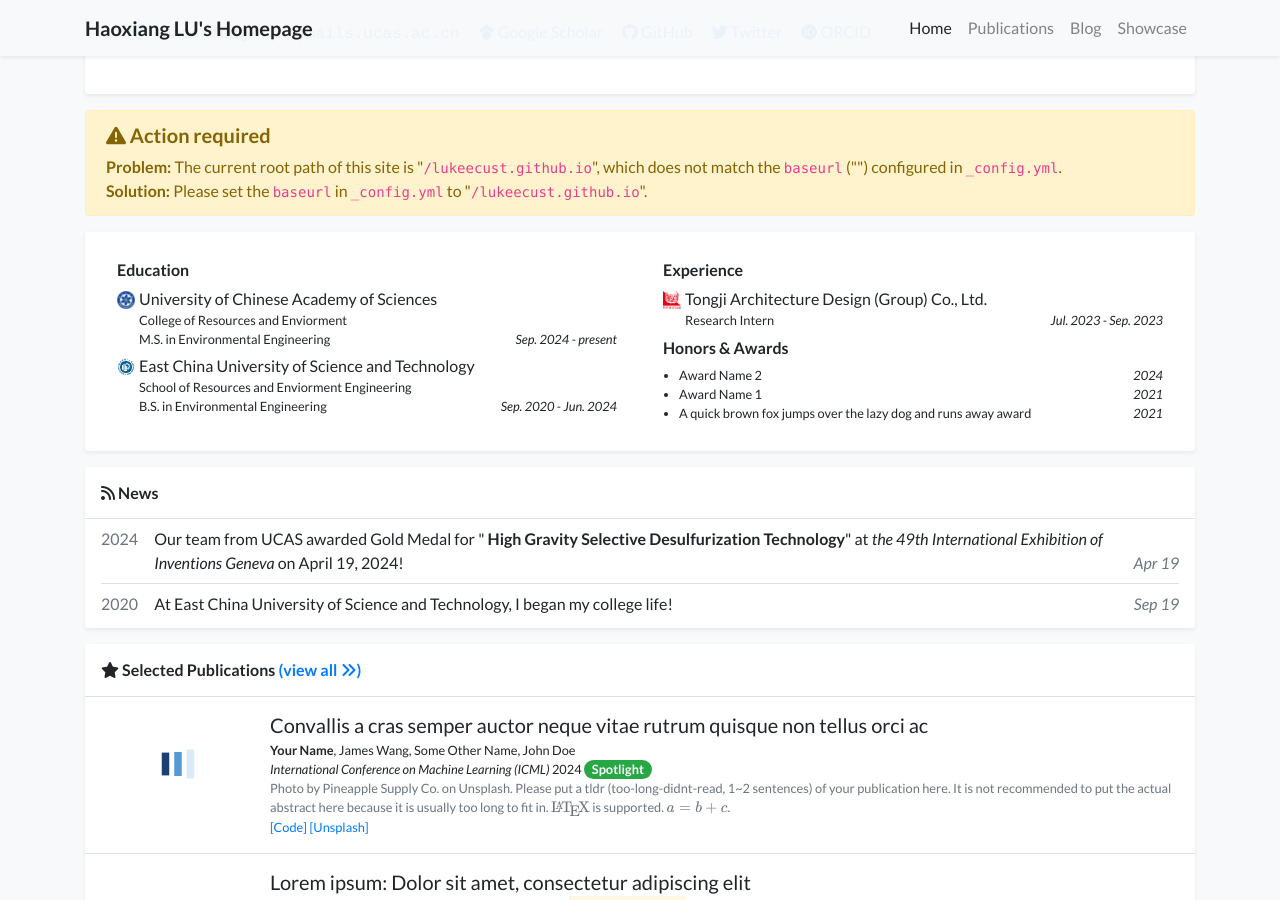
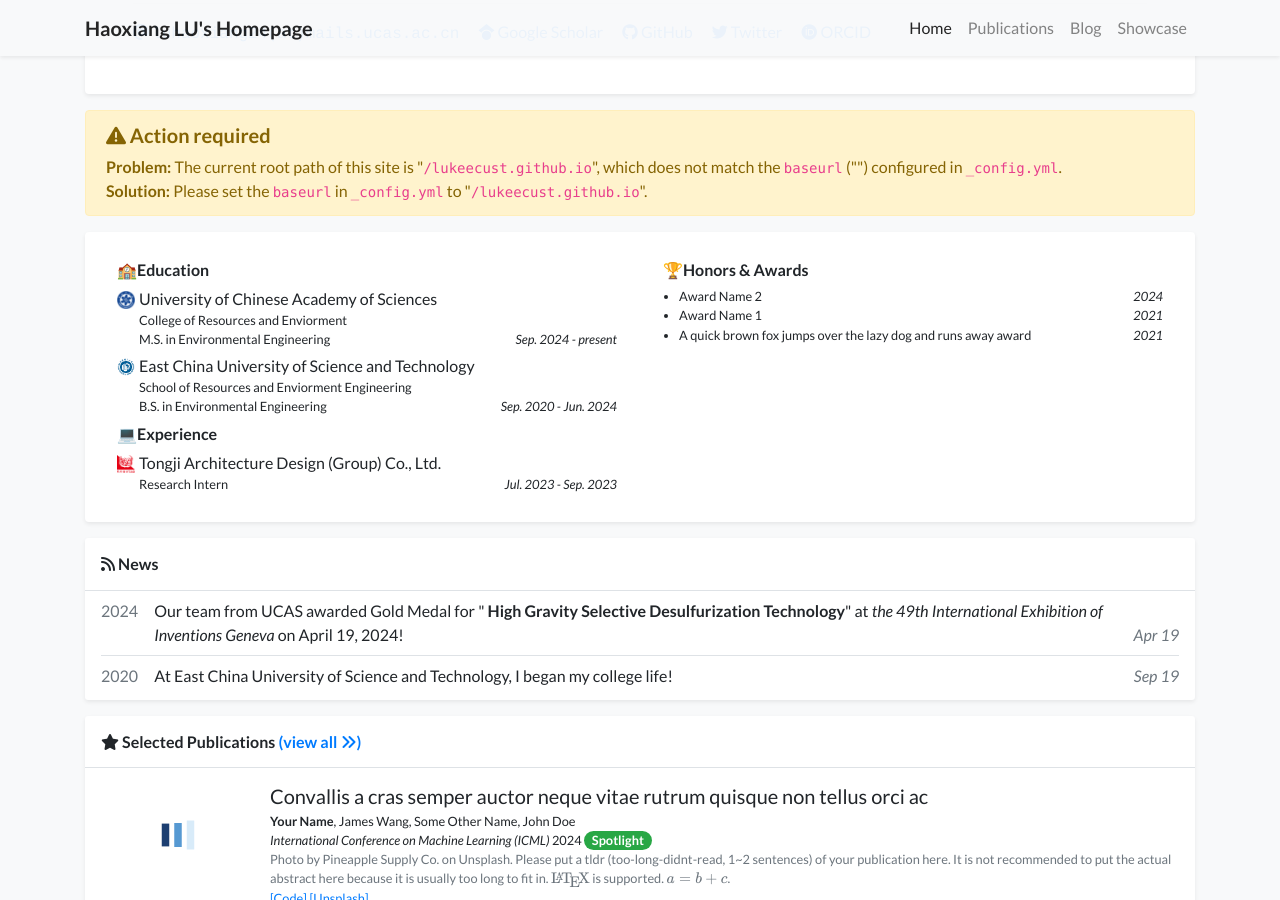
Before and after one commit to lukeecust/lukeecust.github.io, a Jekyll site: the page built from index.html, in a window 1280 px wide and 900 px high, scrolled down 373 px. Built offline with Jekyll 4.4.1, drawn with Linux system fonts in a browser that asks for light colours; nearby versions of some CDN libraries; some web fonts are replaced; a style sheet for code colours, icons or effects is not loaded.

Commit message:
Update experience_card.html

```diff
--- a/_includes/widgets/experience_card.html
+++ b/_includes/widgets/experience_card.html
@@ -2,24 +2,36 @@
     <div class="col">
         <div class="card border-0 shadow-sm bg-white">
             <div class="card-body p-4">
-                <div class="row" data-masonry='{"percentPosition": true }'>
+
+                <div class="row">
                     {% if site.data.profile.education %}
                     <div class="col-md-6">
                         <div class="mx-2 my-1">
-                            <h6>Education</h6>
+                            <h6>🏫Education</h6>
                             <ul class="list-unstyled mb-1">
                                 {% for item in site.data.profile.education %}
                                 <li class="media mb-1">
-                                    <img src="{{ item.logo | relative_url }}" alt="{{ item.name }}" style="width: 18px;" class="mr-1 mt-1">
+                                    <img src="{{ item.logo }}" alt="{{ item.name }}" style="width: 18px;" class="mr-1 mt-1">
                                     <div class="media-body">
-                                        <div>{{ item.name }}</div>
-                                        <div class="small">{{ item.dept }}</div>
-                                        <div class="small d-flex">
-                                            <div>{{ item.position }}</div>
-                                            <div class="mt-auto ml-auto no-break"><em>{{ item.date }}</em></div>
-                                        </div>
+                                        <p class="my-0">{{ item.name }}</p>
+                                        <p class="small my-0">{{ item.dept }}</p>
+                                        <p class="small my-0">{{ item.position }} <em class="float-right">{{ item.date }}</em></p>
                                     </div>
                                 </li>
+                                {% endfor %}
+                            </ul>
+                        </div>
+                    </div>
+                    {% endif %}
+
+
+                    {% if site.data.profile.awards %}
+                    <div class="col-md-6">
+                        <div class="mx-2 my-1">
+                            <h6>🏆Honors & Awards</h6>
+                            <ul class="list small pl-3 mb-1">
+                                {% for item in site.data.profile.awards %}
+                                <li>{{ item.name }} <em class="float-right">{{ item.date }}</em></li>
                                 {% endfor %}
                             </ul>
                         </div>
@@ -29,18 +41,15 @@
                     {% if site.data.profile.experience %}
                     <div class="col-md-6">
                         <div class="mx-2 my-1">
-                            <h6>Experience</h6>
+                            <h6>💻Experience</h6>
                             <ul class="list-unstyled mb-1">
                                 {% for item in site.data.profile.experience %}
                                 <li class="media mb-1">
-                                    <img src="{{ item.logo | relative_url }}" alt="{{ item.name }}" style="width: 18px;" class="mr-1 mt-1">
+                                    <img src="{{ item.logo }}" alt="{{ item.name }}" style="width: 18px;" class="mr-1 mt-1">
                                     <div class="media-body">
-                                        <div>{{ item.name }}</div>
-                                        <div class="small">{{ item.dept }}</div>
-                                        <div class="small d-flex">
-                                            <div>{{ item.position }}</div>
-                                            <div class="mt-auto ml-auto no-break"><em>{{ item.date }}</em></div>
-                                        </div>
+                                        <p class="my-0">{{ item.name }}</p>
+                                        <p class="small my-0">{{ item.dept }}</p>
+                                        <p class="small my-0">{{ item.position }} <em class="float-right">{{ item.date }}</em></p>
                                     </div>
                                 </li>
                                 {% endfor %}
@@ -49,18 +58,13 @@
                     </div>
                     {% endif %}
 
-                    {% if site.data.profile.awards %}
+                    {% if site.data.profile.service %}
                     <div class="col-md-6">
                         <div class="mx-2 my-1">
-                            <h6>Honors & Awards</h6>
+                            <h6>📚Service</h6>
                             <ul class="list small pl-3 mb-1">
-                                {% for item in site.data.profile.awards %}
-                                <li>
-                                    <div class="d-flex">
-                                        <div>{{ item.name }}</div>
-                                        <div class="ml-auto mt-auto no-break"><em>{{ item.date }}</em></div>
-                                    </div>
-                                </li>
+                                {% for item in site.data.profile.service %}
+                                <li>{{ item.name }}</li>
                                 {% endfor %}
                             </ul>
                         </div>
```
